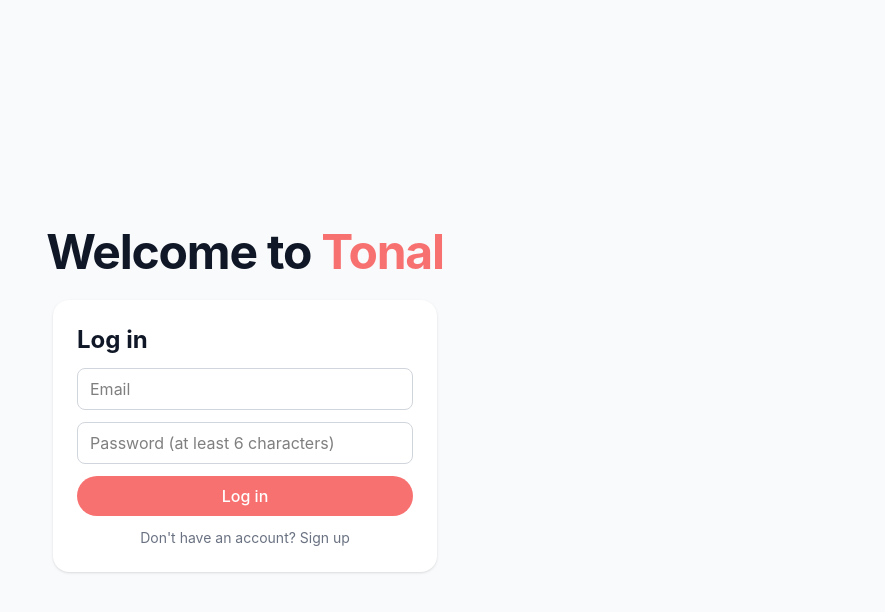
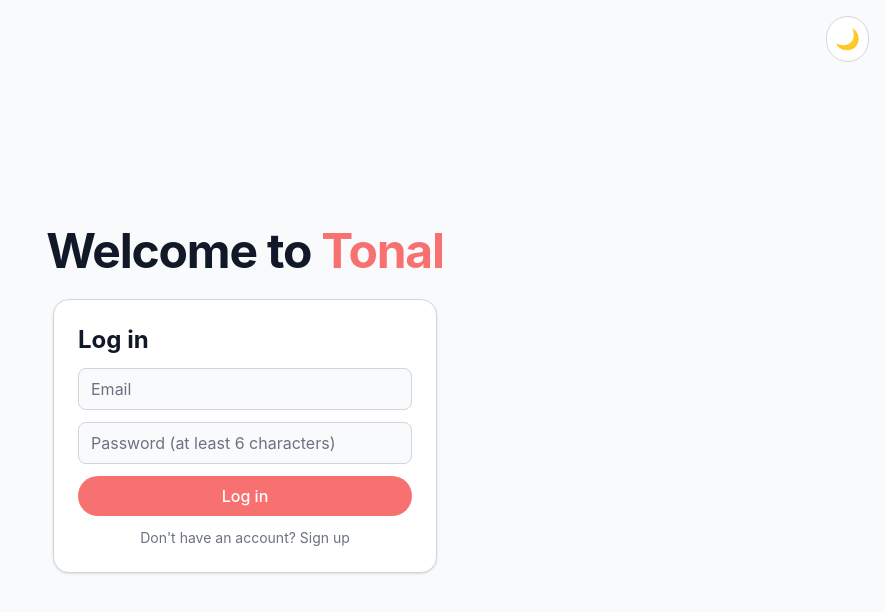
Before and after one commit to nghiemg1-droid/Tonal, a React (Vite) app in the folder frontend/: page / in a window 1280 px wide. Shown: the top 612 px of the page, without its empty margins (395-1280 px from the left). Built offline with nearby package versions, Linux system fonts and the light colour scheme; no server answers.

Commit message:
Add dark mode toggle and entrance animations

```diff
--- a/frontend/index.html
+++ b/frontend/index.html
@@ -5,6 +5,15 @@
     <link rel="icon" type="image/svg+xml" href="/favicon.svg" />
     <meta name="viewport" content="width=device-width, initial-scale=1.0" />
     <title>Tonal</title>
+    <script>
+      try {
+        const saved = localStorage.getItem('theme')
+        const systemDark = window.matchMedia('(prefers-color-scheme: dark)').matches
+        if (saved === 'dark' || (!saved && systemDark)) {
+          document.documentElement.classList.add('dark')
+        }
+      } catch (e) {}
+    </script>
   </head>
   <body>
     <div id="root"></div>
--- a/frontend/src/App.tsx
+++ b/frontend/src/App.tsx
@@ -2,6 +2,7 @@
 import type { Session } from '@supabase/supabase-js'
 import { supabase } from './lib/supabase'
 import AuthForm from './components/AuthForm'
+import ThemeToggle from './components/ThemeToggle'
 
 const API_URL = import.meta.env.VITE_API_URL
 
@@ -40,25 +41,32 @@
       .catch(() => setBackendMessage('Could not reach the backend'))
   }, [session])
 
+  // Splash screen while we check the login
   if (loading) {
-    return <main className="min-h-screen bg-gray-50" />
+    return (
+      <main className="min-h-screen flex items-center justify-center bg-page">
+        <span className="text-4xl font-bold text-brand animate-pulse">Tonal</span>
+      </main>
+    )
   }
 
   return (
-    <main className="min-h-screen flex flex-col items-center justify-center gap-6 bg-gray-50 px-4">
-      <h1 className="text-5xl font-bold tracking-tight text-gray-900">
+    <main className="min-h-screen flex flex-col items-center justify-center gap-6 bg-page px-4">
+      <ThemeToggle />
+
+      <h1 className="text-5xl font-bold tracking-tight text-ink animate-fade-up">
         Welcome to <span className="text-brand">Tonal</span>
       </h1>
 
       {session ? (
-        <div className="flex flex-col items-center gap-3">
-          <p className="text-gray-600">
-            Logged in as <span className="font-medium">{session.user.email}</span>
+        <div className="flex flex-col items-center gap-3 animate-fade-up [animation-delay:150ms]">
+          <p className="text-muted">
+            Logged in as <span className="font-medium text-ink">{session.user.email}</span>
           </p>
-          {backendMessage && <p className="text-sm text-gray-500">{backendMessage}</p>}
+          {backendMessage && <p className="text-sm text-muted">{backendMessage}</p>}
           <button
             onClick={() => supabase.auth.signOut()}
-            className="rounded-full border border-gray-300 px-5 py-2 text-gray-700 hover:bg-gray-100 transition"
+            className="rounded-full border border-line px-5 py-2 text-ink hover:bg-card active:scale-95 transition"
           >
             Log out
           </button>
--- a/frontend/src/components/AuthForm.tsx
+++ b/frontend/src/components/AuthForm.tsx
@@ -23,12 +23,15 @@
     setLoading(false)
   }
 
+  const inputClass =
+    'rounded-lg border border-line bg-page px-3 py-2 text-ink placeholder:text-muted focus:outline-none focus:ring-2 focus:ring-brand'
+
   return (
     <form
       onSubmit={handleSubmit}
-      className="w-full max-w-sm flex flex-col gap-3 rounded-2xl bg-white p-6 shadow-sm"
+      className="w-full max-w-sm flex flex-col gap-3 rounded-2xl border border-line bg-card p-6 shadow-sm animate-fade-up [animation-delay:150ms]"
     >
-      <h2 className="text-2xl font-bold text-gray-900">
+      <h2 className="text-2xl font-bold text-ink">
         {mode === 'login' ? 'Log in' : 'Create account'}
       </h2>
 
@@ -38,7 +41,7 @@
         value={email}
         onChange={(e) => setEmail(e.target.value)}
         required
-        className="rounded-lg border border-gray-300 px-3 py-2 focus:outline-none focus:ring-2 focus:ring-brand"
+        className={inputClass}
       />
 
       <input
@@ -48,15 +51,15 @@
         onChange={(e) => setPassword(e.target.value)}
         required
         minLength={6}
-        className="rounded-lg border border-gray-300 px-3 py-2 focus:outline-none focus:ring-2 focus:ring-brand"
+        className={inputClass}
       />
 
-      {error && <p className="text-sm text-red-600">{error}</p>}
+      {error && <p className="text-sm text-red-500">{error}</p>}
 
       <button
         type="submit"
         disabled={loading}
-        className="rounded-full bg-brand py-2 font-medium text-white hover:bg-brand-dark disabled:opacity-50 transition"
+        className="rounded-full bg-brand py-2 font-medium text-white hover:bg-brand-dark active:scale-95 disabled:opacity-50 transition"
       >
         {loading ? 'Please wait...' : mode === 'login' ? 'Log in' : 'Sign up'}
       </button>
@@ -64,7 +67,7 @@
       <button
         type="button"
         onClick={() => setMode(mode === 'login' ? 'signup' : 'login')}
-        className="text-sm text-gray-500 hover:text-brand"
+        className="text-sm text-muted hover:text-brand transition"
       >
         {mode === 'login'
           ? "Don't have an account? Sign up"
--- /dev/null
+++ b/frontend/src/components/ThemeToggle.tsx
@@ -0,0 +1,28 @@
+import { useState } from 'react'
+
+export default function ThemeToggle() {
+  const [dark, setDark] = useState(() =>
+    document.documentElement.classList.contains('dark'),
+  )
+
+  function toggle() {
+    const next = !dark
+    document.documentElement.classList.toggle('dark', next)
+    try {
+      localStorage.setItem('theme', next ? 'dark' : 'light')
+    } catch {
+      // Storage can be blocked (private mode); the toggle still works for this visit
+    }
+    setDark(next)
+  }
+
+  return (
+    <button
+      onClick={toggle}
+      aria-label={dark ? 'Switch to light mode' : 'Switch to dark mode'}
+      className="fixed top-4 right-4 rounded-full border border-line bg-card p-2 text-xl hover:scale-110 active:scale-95 transition"
+    >
+      {dark ? '☀️' : '🌙'}
+    </button>
+  )
+}
--- a/frontend/src/index.css
+++ b/frontend/src/index.css
@@ -1,7 +1,65 @@
 @import "tailwindcss";
 
-/* Màu thương hiệu Tonal — đổi ở đây là cả app đổi theo */
+/* Turn on dark mode when <html> has the class "dark" */
+@custom-variant dark (&:where(.dark, .dark *));
+
+/* Brand colors — change here and the whole app follows */
 @theme {
   --color-brand: #f87171;
   --color-brand-dark: #ef4444;
+
+  --animate-fade-up: fade-up 0.5s ease-out both;
+
+  @keyframes fade-up {
+    from {
+      opacity: 0;
+      transform: translateY(12px);
+    }
+    to {
+      opacity: 1;
+      transform: none;
+    }
+  }
 }
+
+/* Colors that change between light and dark mode */
+@theme inline {
+  --color-page: var(--page);
+  --color-card: var(--card);
+  --color-ink: var(--ink);
+  --color-muted: var(--muted);
+  --color-line: var(--line);
+}
+
+:root {
+  --page: #f9fafb;
+  --card: #ffffff;
+  --ink: #111827;
+  --muted: #6b7280;
+  --line: #d1d5db;
+}
+
+.dark {
+  --page: #0f0f13;
+  --card: #1a1a20;
+  --ink: #f3f4f6;
+  --muted: #9ca3af;
+  --line: #34343d;
+  color-scheme: dark;
+}
+
+body {
+  background-color: var(--page);
+  transition: background-color 0.3s ease;
+}
+
+/* Respect the "Reduce Motion" setting on iPhone / Mac */
+@media (prefers-reduced-motion: reduce) {
+  *,
+  *::before,
+  *::after {
+    animation-duration: 0.01ms !important;
+    animation-iteration-count: 1 !important;
+    transition-duration: 0.01ms !important;
+  }
+}
```
